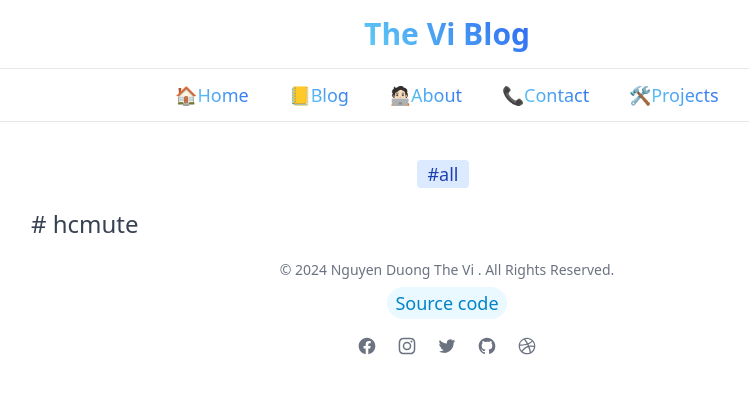
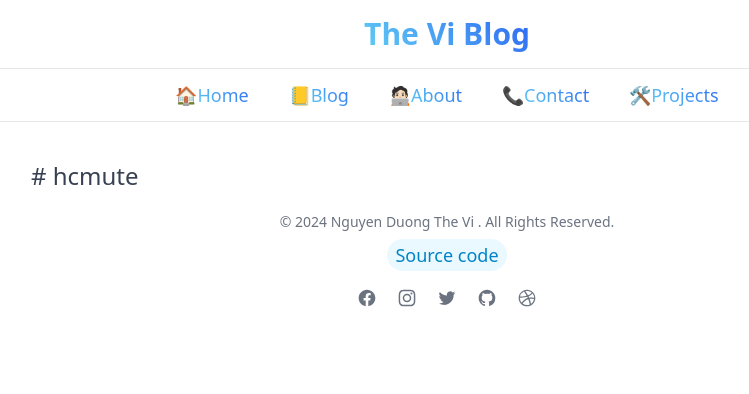
Before and after one commit to thevi31415/nguyenduongtheviblog, a Next.js app: page /tags/hcmute in a window 1280 px wide. Shown: the top 394 px of the page, without its empty margins (193-942 px from the left). Built offline with nearby package versions, Linux system fonts and the light colour scheme.

Commit message:
Hoàn thiện tags

```diff
--- a/app/tags/[slug]/page.tsx
+++ b/app/tags/[slug]/page.tsx
@@ -96,15 +96,6 @@ const Tags = (props: any) => {
   return (
     <div>
       <div className="overflow-hidden">
-        <ul className="flex flex-wrap items-center justify-center mb-5">
-          <li>
-            <Link title="all" href={`#`}>
-              <span className="bg-blue-100 text-blue-800 text-lg font-medium me-2 px-2.5 py-0.5 rounded dark:bg-blue-900 dark:text-blue-300">
-                #all
-              </span>
-            </Link>
-          </li>
-        </ul>
         <h4 className="  text-2xl font-medium text-gray-700 mb-5" id="new">
           # {slug}
         </h4>
```
